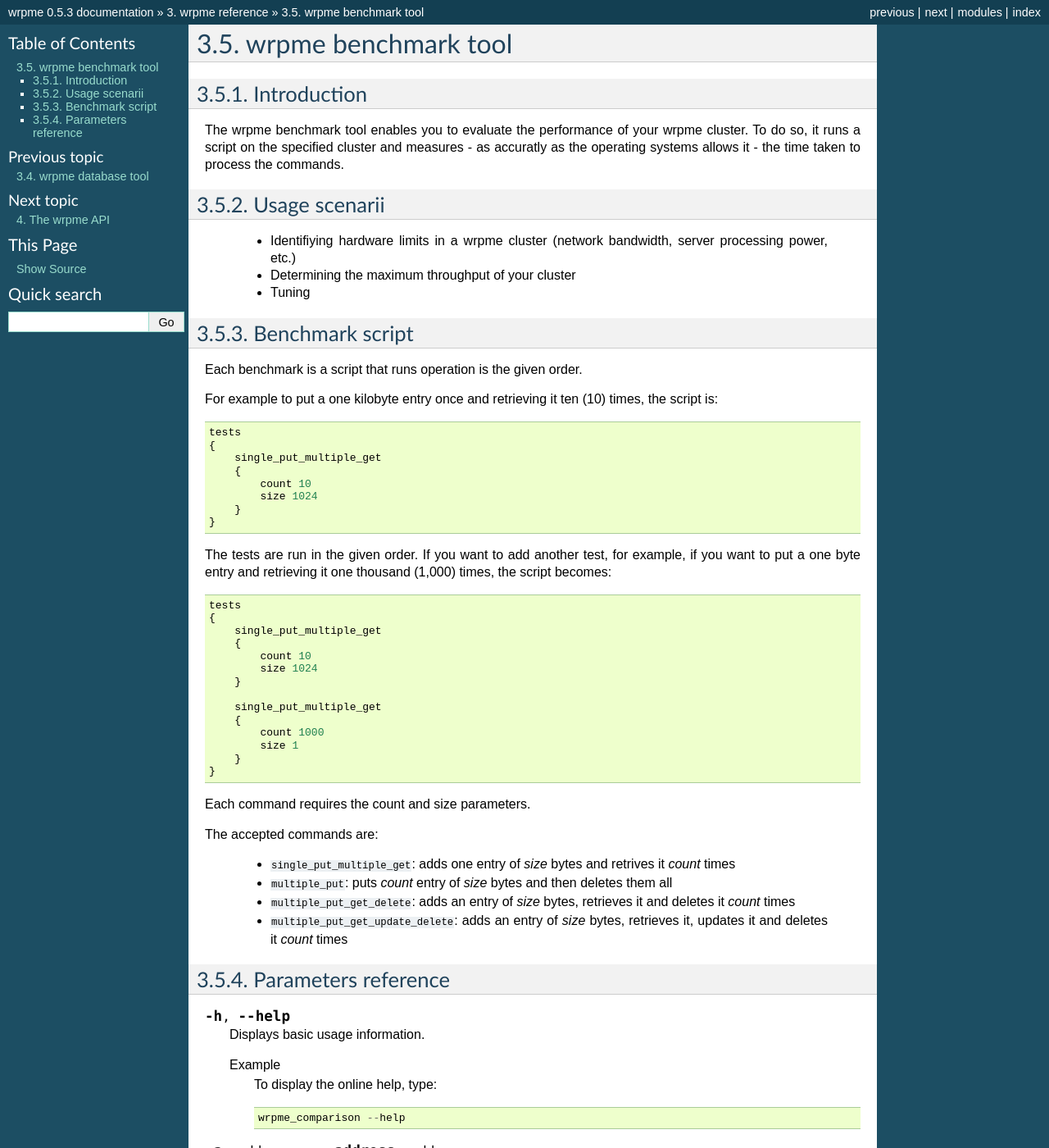
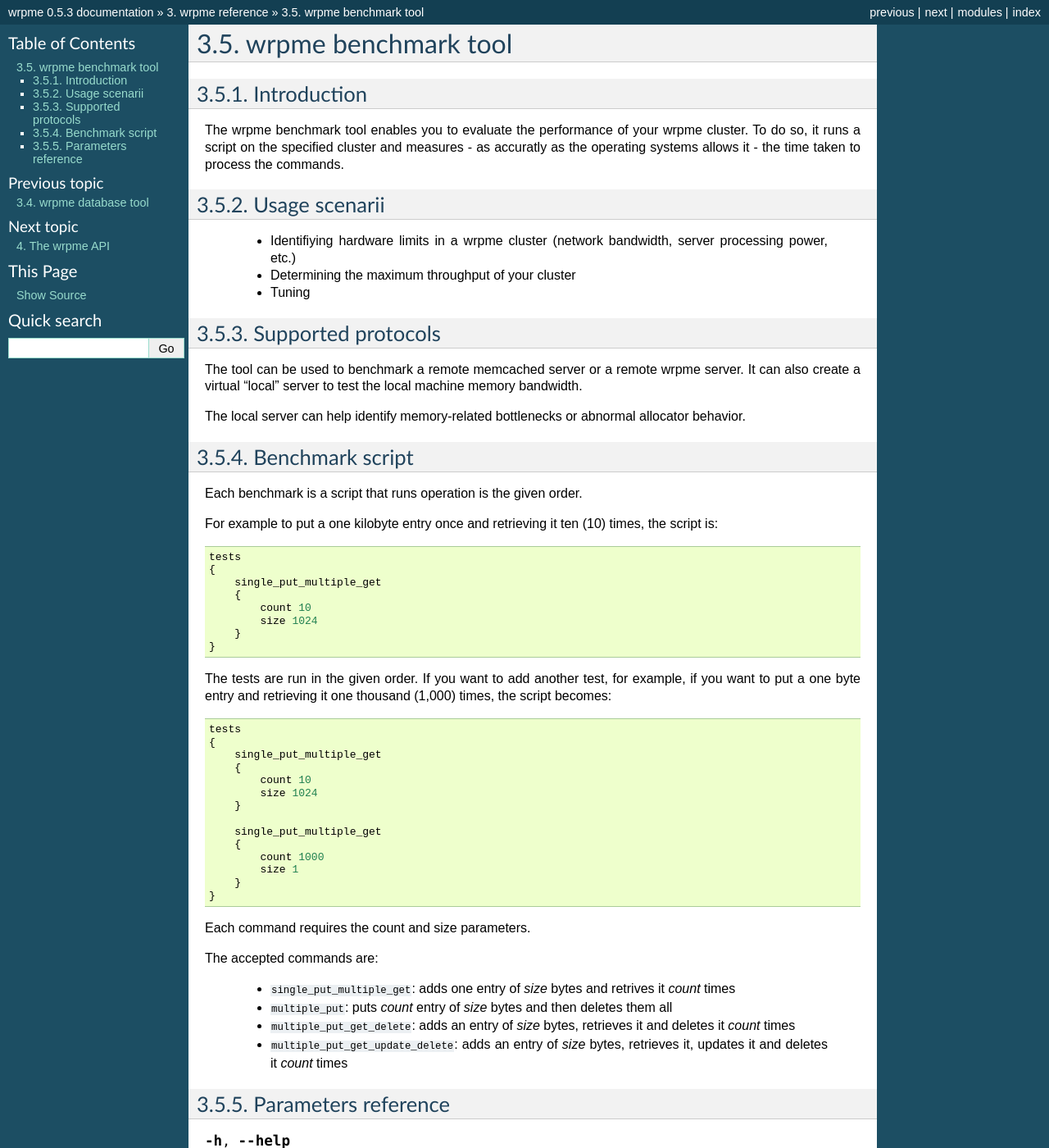
Before and after one commit to iltommi/qdb-documentation, a Sphinx documentation site: the page built from source/reference/wrpme_comparison.rst, in a window 1280 px wide and 1400 px high. Shown: the whole window at 82% size. Built offline with Sphinx 7.4.7, drawn with Linux system fonts in a browser that asks for light colours; formulas are drawn with MathJax 3; some of the changed text lies outside the part shown.

Commit message:
Doc update

```diff
--- a/source/reference/wrpme_comparison.rst
+++ b/source/reference/wrpme_comparison.rst
@@ -14,6 +14,13 @@ Usage scenarii
  * Identifiying hardware limits in a wrpme cluster (network bandwidth, server processing power, etc.)
  * Determining the maximum throughput of your cluster
  * Tuning
+
+Supported protocols
+======================
+
+The tool can be used to benchmark a remote memcached server or a remote wrpme server. It can also create a virtual "local" server to test the local machine memory bandwidth.
+
+The local server can help identify memory-related bottlenecks or abnormal allocator behavior.
 
 Benchmark script
 ====================
@@ -106,7 +113,7 @@ Parameters reference
     Specifies the protocol to use.
 
     Argument
-        A string representing the name of the protocol to use. Only wrpme and memcached are currently supported.
+        A string representing the name of the protocol to use. Supported values are local, memcached and wrpme.
 
     Default value
         wrpme
```
